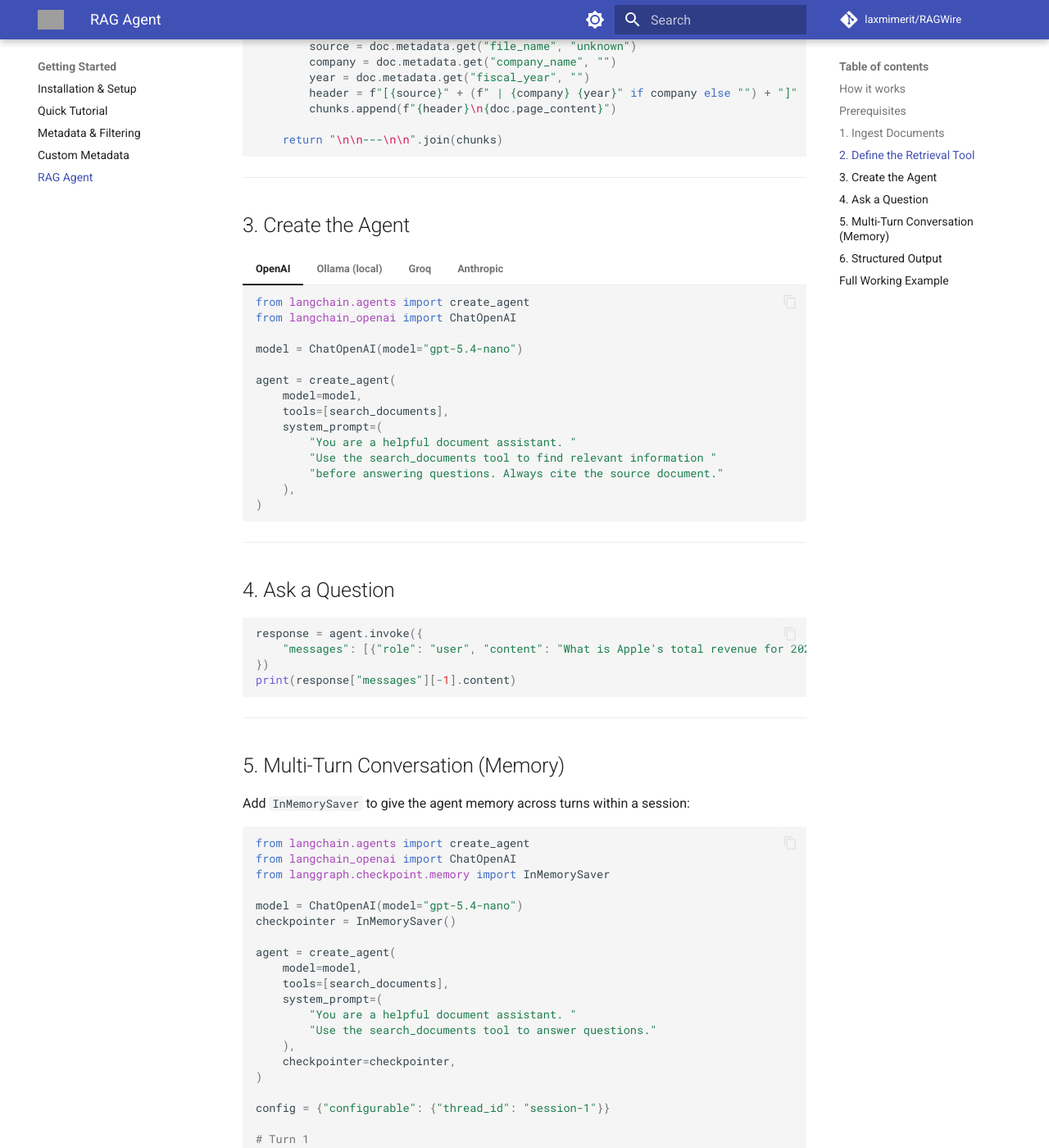
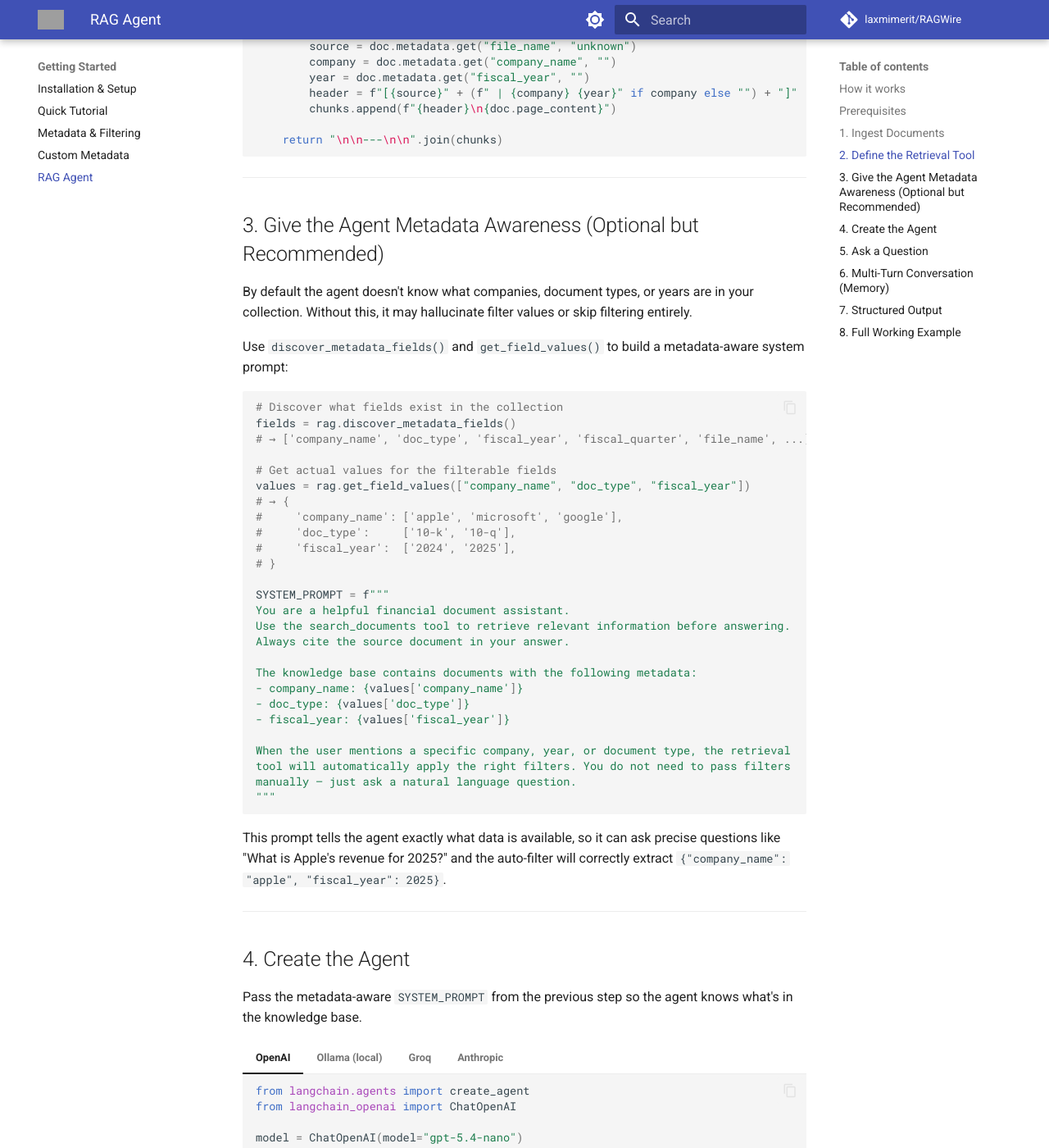
Before and after one commit to laxmimerit/RAGWire, an MkDocs documentation site: the page built from docs/rag_agent.md, in a window 1280 px wide and 1400 px high, scrolled down 1340 px. Shown: the whole window at 82% size. Built offline with MkDocs 1.6.1 and Material for MkDocs 9.7.7, drawn with Linux system fonts in a browser that asks for light colours; comment, search, counter and statistics services are not loaded; some of the changed text lies outside the part shown; grey boxes are pictures that could not be loaded.

Commit message:
metadata awareness added in rag agent

````diff
--- a/docs/rag_agent.md
+++ b/docs/rag_agent.md
@@ -66,7 +66,48 @@ def search_documents(query: str) -> str:
 
 ---
 
-## 3. Create the Agent
+## 3. Give the Agent Metadata Awareness (Optional but Recommended)
+
+By default the agent doesn't know what companies, document types, or years are in your collection. Without this, it may hallucinate filter values or skip filtering entirely.
+
+Use `discover_metadata_fields()` and `get_field_values()` to build a metadata-aware system prompt:
+
+```python
+# Discover what fields exist in the collection
+fields = rag.discover_metadata_fields()
+# → ['company_name', 'doc_type', 'fiscal_year', 'fiscal_quarter', 'file_name', ...]
+
+# Get actual values for the filterable fields
+values = rag.get_field_values(["company_name", "doc_type", "fiscal_year"])
+# → {
+#     'company_name': ['apple', 'microsoft', 'google'],
+#     'doc_type':     ['10-k', '10-q'],
+#     'fiscal_year':  ['2024', '2025'],
+# }
+
+SYSTEM_PROMPT = f"""
+You are a helpful financial document assistant.
+Use the search_documents tool to retrieve relevant information before answering.
+Always cite the source document in your answer.
+
+The knowledge base contains documents with the following metadata:
+- company_name: {values['company_name']}
+- doc_type: {values['doc_type']}
+- fiscal_year: {values['fiscal_year']}
+
+When the user mentions a specific company, year, or document type, the retrieval
+tool will automatically apply the right filters. You do not need to pass filters
+manually — just ask a natural language question.
+"""
+```
+
+This prompt tells the agent exactly what data is available, so it can ask precise questions like "What is Apple's revenue for 2025?" and the auto-filter will correctly extract `{"company_name": "apple", "fiscal_year": 2025}`.
+
+---
+
+## 4. Create the Agent
+
+Pass the metadata-aware `SYSTEM_PROMPT` from the previous step so the agent knows what's in the knowledge base.
 
 === "OpenAI"
 
@@ -79,11 +120,7 @@ def search_documents(query: str) -> str:
     agent = create_agent(
         model=model,
         tools=[search_documents],
-        system_prompt=(
-            "You are a helpful document assistant. "
-            "Use the search_documents tool to find relevant information "
-            "before answering questions. Always cite the source document."
-        ),
+        system_prompt=SYSTEM_PROMPT,
     )
     ```
 
@@ -98,11 +135,7 @@ def search_documents(query: str) -> str:
     agent = create_agent(
         model=model,
         tools=[search_documents],
-        system_prompt=(
-            "You are a helpful document assistant. "
-            "Use the search_documents tool to find relevant information "
-            "before answering questions. Always cite the source document."
-        ),
+        system_prompt=SYSTEM_PROMPT,
     )
     ```
 
@@ -117,11 +150,7 @@ def search_documents(query: str) -> str:
     agent = create_agent(
         model=model,
         tools=[search_documents],
-        system_prompt=(
-            "You are a helpful document assistant. "
-            "Use the search_documents tool to find relevant information "
-            "before answering questions. Always cite the source document."
-        ),
+        system_prompt=SYSTEM_PROMPT,
     )
     ```
 
@@ -136,17 +165,13 @@ def search_documents(query: str) -> str:
     agent = create_agent(
         model=model,
         tools=[search_documents],
-        system_prompt=(
-            "You are a helpful document assistant. "
-            "Use the search_documents tool to find relevant information "
-            "before answering questions. Always cite the source document."
-        ),
+        system_prompt=SYSTEM_PROMPT,
     )
     ```
 
 ---
 
-## 4. Ask a Question
+## 5. Ask a Question
 
 ```python
 response = agent.invoke({
@@ -157,7 +182,7 @@ print(response["messages"][-1].content)
 
 ---
 
-## 5. Multi-Turn Conversation (Memory)
+## 6. Multi-Turn Conversation (Memory)
 
 Add `InMemorySaver` to give the agent memory across turns within a session:
 
@@ -201,7 +226,7 @@ print(response["messages"][-1].content)
 
 ---
 
-## 6. Structured Output
+## 7. Structured Output
 
 Get a typed response with answer, sources, and confidence:
 
@@ -238,7 +263,7 @@ print(f"Confidence: {result.confidence}")
 
 ---
 
-## Full Working Example
+## 8. Full Working Example
 
 Save as `examples/rag_agent.py` and run:
 
````
Also changed, not shown: docs/api_reference.md (+35 -0 lines).
